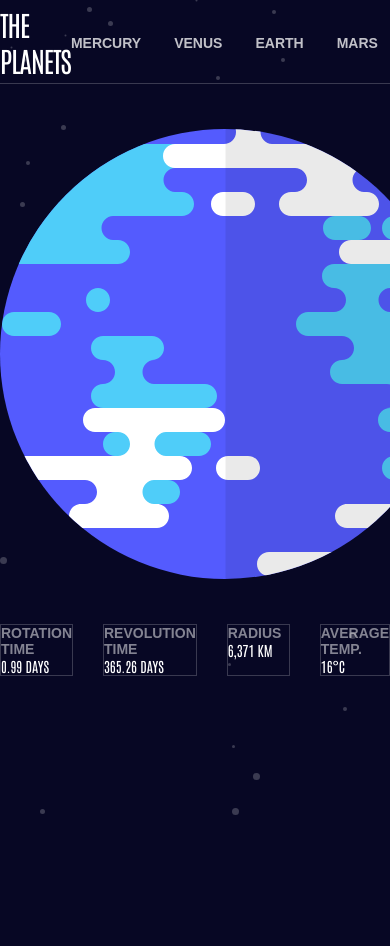
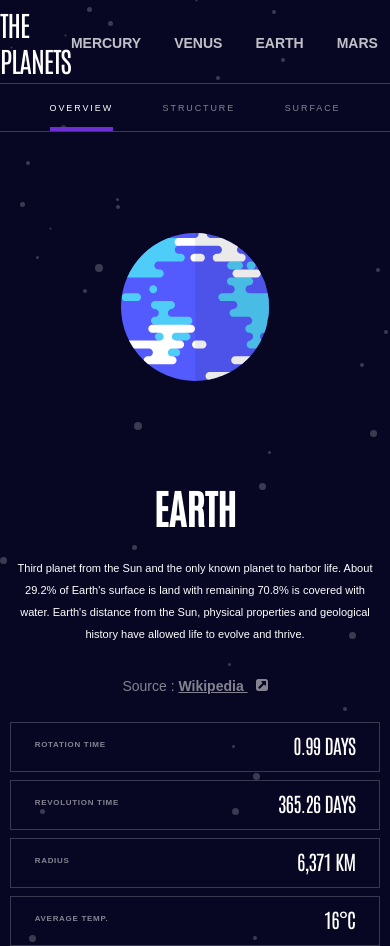
Before and after one commit to bradleyhop/frontend-mentor-planet-facts-site, a Vue app: page / in a window 390 px wide. Shown: the top 946 px of the page. Before the commit the page ends 844 px from the top, so only its background shows below. Built offline with nearby package versions, Linux system fonts and the light colour scheme.

Commit message:
planet view mobile layout initial

```diff
--- a/src/App.vue
+++ b/src/App.vue
@@ -146,7 +146,7 @@ export default {
     </nav>
   </header>
 
-  <div class="device-widths component-container">
+  <div class="component-container">
     <PlanetDisplay v-if="loaded" :planet="viewPlanet" :pColor="planetColor" />
   </div>
 </template>
@@ -201,6 +201,7 @@ header {
     }
 
     .menu-item {
+      @include header-4;
       cursor: pointer;
       margin: 0 1.18rem;
       opacity: 0.75;
@@ -209,7 +210,6 @@ header {
       // makes room for border-top hover effect
       border-top: 2px solid rgba(0, 0, 0, 0);
       text-transform: uppercase;
-      @include header-4;
 
       &:first-child {
         margin-left: 0;
--- a/src/assets/style/main.scss
+++ b/src/assets/style/main.scss
@@ -59,5 +59,5 @@ body {
   }
 
   margin: auto;
-  width: 100vw;
+  width: 95vw;
 }
--- a/src/components/PlanetDisplay.vue
+++ b/src/components/PlanetDisplay.vue
@@ -30,8 +30,8 @@ export default {
   },
 
   methods: {
-    setPlanetView: function (which) {
-      this.num = which;
+    setPlanetView: function (whichOne) {
+      this.num = whichOne;
     },
   },
 
@@ -80,7 +80,35 @@ export default {
 </script>
 
 <template>
+  <div class="mobile-layer-menu">
+    <button
+      class="mobile-button"
+      :class="this.num === 0 ? 'mobile-active-button' : ''"
+      @click="setPlanetView(0)"
+    >
+      <span class="button-text">Overview</span>
+    </button>
+    <button
+      class="mobile-button"
+      :class="this.num === 1 ? 'mobile-active-button' : ''"
+      @click="setPlanetView(1)"
+    >
+      <span class="button-text">Structure</span>
+    </button>
+    <button
+      class="mobile-button"
+      :class="this.num === 2 ? 'mobile-active-button' : ''"
+      @click="setPlanetView(2)"
+    >
+      <span class="button-text">Surface</span>
+    </button>
+  </div>
+  <!-- .mobile-layer-menu -->
+
+  <div class="device-widths">
     <div class="upper-container">
+      <!-- planet layer info buttons viewable only on mobile -->
+
       <div class="img-container">
         <div class="center-planets">
           <img class="planet-img" :src="imageUrl" />
@@ -115,11 +143,11 @@ export default {
           </div>
         </div>
 
-      <!-- buttons to select information layer -->
+        <!-- visible only on tablet larger devices; buttons to select information layer -->
         <div class="fact-menu">
           <button
             class="button-itself"
-          :class="this.num === 0 ? 'activeButton' : ''"
+            :class="this.num === 0 ? 'active-button' : ''"
             @click="setPlanetView(0)"
           >
             <span class="button-number">01</span>
@@ -127,7 +155,7 @@ export default {
           </button>
           <button
             class="button-itself"
-          :class="this.num === 1 ? 'activeButton' : ''"
+            :class="this.num === 1 ? 'active-button' : ''"
             @click="setPlanetView(1)"
           >
             <span class="button-number">02</span>
@@ -135,7 +163,7 @@ export default {
           </button>
           <button
             class="button-itself"
-          :class="this.num === 2 ? 'activeButton' : ''"
+            :class="this.num === 2 ? 'active-button' : ''"
             @click="setPlanetView(2)"
           >
             <span class="button-number">03</span>
@@ -169,15 +197,48 @@ export default {
         <div class="number-fact">{{ planet.temperature }}</div>
       </div>
     </div>
+    <!-- .fact-boxes -->
+  </div>
+  <!-- .device-widths -->
 </template>
 
 <style lang="scss">
+.mobile-layer-menu {
+  display: inline-flex;
+  justify-content: space-evenly;
+  border-bottom: 1px solid rgba(255, 255, 255, 0.2);
+  width: 100vw;
+
+  @include tablet-breakpoint {
+    display: none; // hide when not mobile view
+  }
+
+  .mobile-button {
+    appearance: none;
+    background-color: rgba(7, 7, 36, 0.2);
+    border: none;
+    color: rgba(255, 255, 255, 0.5);
+    cursor: pointer;
+    font-family: $spartan-font;
+    font-size: 0.64rem;
+    letter-spacing: 1.93px;
+    line-height: 0.71rem;
+    text-transform: uppercase;
+    padding: 1.43rem 0 1.21rem 0; // L&R padding set by flex
+
+    // no hover state needed
+  }
+
+  .mobile-active-button {
+    color: $white;
+    border-bottom: 4px solid v-bind(pColor);
+    padding-bottom: 0.86rem;
+  }
+}
+
 .upper-container {
   display: flex;
-
-  @include tablet-breakpoint {
   flex-direction: column;
-  }
 
   @include desktop-breakpoint {
     flex-direction: row;
@@ -187,6 +248,7 @@ export default {
     display: flex;
     flex-grow: 1;
     position: relative;
+    min-height: 25rem;
 
     @include tablet-breakpoint {
       min-height: 35rem;
@@ -205,6 +267,7 @@ export default {
 
       .planet-img {
         height: auto;
+        max-width: 40%;
 
         @include tablet-breakpoint {
           max-width: 65%;
@@ -217,6 +280,7 @@ export default {
 
       .geology-image {
         height: auto;
+        max-width: 7rem; // making a guess here; nothing on design doc
         position: absolute;
         top: 66%;
 
@@ -246,11 +310,11 @@ export default {
     }
 
     .page-title {
+      @include header-1;
       margin-bottom: 1.71rem;
       font-size: 2.86rem;
       line-height: 3.71rem;
       text-align: center;
-      @include header-1;
 
       @include tablet-breakpoint {
         font-size: 3.43rem;
@@ -265,7 +329,6 @@ export default {
     }
 
     .layer-info-container {
-
       @include tablet-breakpoint {
         width: 50%;
         display: flex;
@@ -279,12 +342,12 @@ export default {
 
     .para-structure {
       @include para-p;
+      font-size: 0.79rem;
+      line-height: 1.57rem;
+      margin-bottom: 2.29rem;
       text-align: center;
 
       @include tablet-breakpoint {
-        font-size: 0.79rem;
-        line-height: 1.57rem;
-        margin-bottom: 2.29rem;
         text-align: left;
       }
 
@@ -299,6 +362,8 @@ export default {
     .source {
       font-family: $spartan-font;
       color: rgba(255, 255, 255, 0.5);
+      margin-bottom: 2rem;
+      text-align: center;
 
       @include tablet-breakpoint {
         font-size: 0.86rem;
@@ -327,10 +392,12 @@ export default {
   }
 
   .fact-menu {
+    display: none; // menu for mobile is above planet image
+
+    // button menus
+    @include tablet-breakpoint {
       display: flex;
       flex-direction: column;
-
-    @include tablet-breakpoint {
       width: 50%;
       align-items: end;
       justify-content: center;
@@ -365,11 +432,11 @@ export default {
     }
 
     .button-number {
+      @include header-4;
       color: $white;
       letter-spacing: 2.5px;
       margin: 0 2rem;
       opacity: 0.5;
-      @include header-4;
 
       @include tablet-breakpoint {
         font-size: 0.64rem;
@@ -382,10 +449,10 @@ export default {
     }
 
     .button-text {
+      @include header-4;
       color: $white;
       letter-spacing: 2.5px;
       text-transform: uppercase;
-      @include header-4;
 
       @include tablet-breakpoint {
         font-size: 0.64rem;
@@ -397,7 +464,7 @@ export default {
       }
     }
 
-    .activeButton {
+    .active-button {
       background-color: v-bind(pColor);
       border: 1px solid v-bind(pColor);
 
@@ -410,14 +477,23 @@ export default {
 
 .number-facts-container {
   display: grid;
+  row-gap: 0.57rem;
+
+  @include tablet-breakpoint {
     column-gap: 2.14rem;
     grid-template-columns: repeat(4, 1fr);
     margin-bottom: 2rem;
+  }
 
   .grid-outline {
+    align-items: center;
     border: 1px solid rgba(255, 255, 255, 0.2);
+    display: inline-flex;
+    justify-content: space-between;
+    padding: 0.64rem 1.71rem 0.93rem 1.71rem;
 
     @include tablet-breakpoint {
+      display: block;
       padding: 1.14rem 0 1.36rem 1.07rem;
     }
 
@@ -427,15 +503,12 @@ export default {
   }
 
   .title-fact {
+    @include header-4;
     text-transform: uppercase;
     opacity: 0.5;
-    @include header-4;
-
-    @include tablet-breakpoint {
     font-size: 0.57rem;
     line-height: 1.14rem;
     letter-spacing: 0.72px;
-    }
 
     @include desktop-breakpoint {
       font-size: 0.79rem;
@@ -445,8 +518,11 @@ export default {
   }
 
   .number-fact {
+    @include header-2;
     text-transform: uppercase;
-    @include header-2;
+    font-size: 1.43rem;
+    letter-spacing: -0.75px;
+    line-height: 1.86rem;
 
     @include tablet-breakpoint {
       font-size: 1.71rem;
```
Lines whose indentation alone changed are shown as unchanged.
